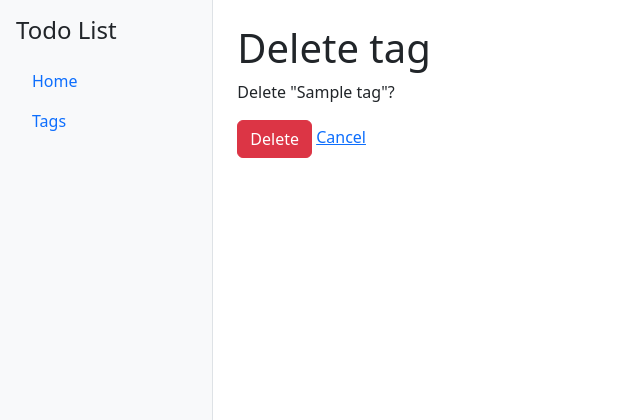
After one commit to midetc/todo-list, a Django app: page /tags/1/delete/ in a window 1280 px wide. The commit adds this page. Shown: the top 420 px of the page, without its empty margins (0-640 px from the left). Run offline with Django 5.2, Linux system fonts and the light colour scheme; tables that the repository leaves empty hold one stand-in row (values such as "Sample post").

Commit message:
feat: add tag update and delete pages

```diff
--- a/tasks/urls.py
+++ b/tasks/urls.py
@@ -3,10 +3,12 @@ from django.urls import path
 from tasks.views import (
     CreateTagView,
     CreateTaskView,
+    DeleteTagView,
     DeleteTaskView,
     ListTagView,
     ListTaskView,
     ToggleTaskView,
+    UpdateTagView,
     UpdateTaskView,
 )
 
@@ -18,6 +20,8 @@ urlpatterns = [
     path("task/<int:pk>/toggle/", ToggleTaskView.as_view(), name="task-toggle"),
     path("tags/", ListTagView.as_view(), name="tag-list"),
     path("tags/create/", CreateTagView.as_view(), name="tag-create"),
+    path("tags/<int:pk>/update/", UpdateTagView.as_view(), name="tag-update"),
+    path("tags/<int:pk>/delete/", DeleteTagView.as_view(), name="tag-delete"),
 ]
 
 
--- a/tasks/views.py
+++ b/tasks/views.py
@@ -39,6 +39,17 @@ class CreateTagView(CreateView):
     success_url = reverse_lazy("tasks:tag-list")
 
 
+class UpdateTagView(UpdateView):
+    model = Tag
+    form_class = TagForm
+    success_url = reverse_lazy("tasks:tag-list")
+
+
+class DeleteTagView(DeleteView):
+    model = Tag
+    success_url = reverse_lazy("tasks:tag-list")
+
+
 class ToggleTaskView(View):
     def post(self, request, pk):
         task = get_object_or_404(Task, pk=pk)
--- /dev/null
+++ b/templates/tasks/tag_confirm_delete.html
@@ -0,0 +1,11 @@
+{% extends "base.html" %}
+
+{% block content %}
+  <h1>Delete tag</h1>
+  <p>Delete "{{ object.name }}"?</p>
+  <form method="post">
+    {% csrf_token %}
+    <button type="submit" class="btn btn-danger">Delete</button>
+    <a href="{% url 'tasks:tag-list' %}">Cancel</a>
+  </form>
+{% endblock %}
--- a/templates/tasks/tag_form.html
+++ b/templates/tasks/tag_form.html
@@ -2,10 +2,12 @@
 {% load crispy_forms_tags %}
 
 {% block content %}
-  <h1>Create tag</h1>
+  <h1>{% if object %}Update tag{% else %}Create tag{% endif %}</h1>
   <form method="post">
     {% csrf_token %}
     {{ form|crispy }}
-    <button type="submit" class="btn btn-primary">Create</button>
+    <button type="submit" class="btn btn-primary">
+      {% if object %}Update{% else %}Create{% endif %}
+    </button>
   </form>
 {% endblock %}
--- a/templates/tasks/tag_list.html
+++ b/templates/tasks/tag_list.html
@@ -10,16 +10,20 @@
     <thead>
       <tr>
         <th>Name</th>
+        <th>Update</th>
+        <th>Delete</th>
       </tr>
     </thead>
     <tbody>
       {% for tag in tag_list %}
         <tr>
           <td>{{ tag.name }}</td>
+          <td><a href="{% url 'tasks:tag-update' tag.pk %}">Update</a></td>
+          <td><a href="{% url 'tasks:tag-delete' tag.pk %}">Delete</a></td>
         </tr>
       {% empty %}
         <tr>
-          <td>No tags yet.</td>
+          <td colspan="3">No tags yet.</td>
         </tr>
       {% endfor %}
     </tbody>
```
